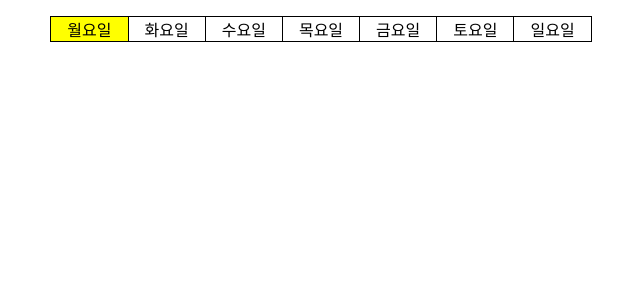
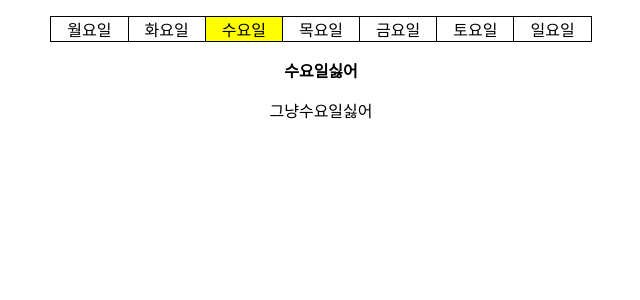
Before and after one commit to SeungEunChun/useStateprac, a React (Create React App) app: page / in a window 1280 px wide. Shown: the top 300 px of the page, without its empty margins (319-959 px from the left). Built offline with nearby package versions, Linux system fonts and the light colour scheme.

Commit message:
setTimeout로 클릭한지 3초가 지나면 다시 useEffect가 실행되게 함

```diff
--- a/src/App.js
+++ b/src/App.js
@@ -3,8 +3,39 @@ import { useState, useEffect } from 'react';
 import './App.css';
 
 function App() {
-  const [week, weekchange] = useState(0);
+  const [week, weekchange] = useState(0);//컨텐츠를 옮겨다니는 useState
   const weeklist = ["월", "화", "수", "목", "금", "토", "일"]
+  const weekcontent = [
+    {
+      subject: "월요일싫어",
+      content: "그냥월요일싫어"
+    },
+    {
+      subject: "화요일싫어",
+      content: "그냥화요일싫어"
+    },
+    {
+      subject: "수요일싫어",
+      content: "그냥수요일싫어"
+    },
+    {
+      subject: "목요일싫어",
+      content: "그냥목요일싫어"
+    },
+    {
+      subject: "금요일좋아",
+      content: "내일주말이야"
+    },
+    {
+      subject: "토요일좋아",
+      content: "근데왜이리빨리가?"
+    },
+    {
+      subject: "일요일좋아",
+      content: "왜벌써내일월요일?"
+    },
+  ]
+  const [isPaused, setPaused] = useState(false);//useEffect를 제어할 useState
   // const weekUpdate = (num) => {
 
 
@@ -13,18 +44,37 @@ function App() {
 
 
   // }
+
+
   const weekUpdate = () => {
-    let count = (week + 1) % weeklist.length;
-    weekchange(count);
+    if (!isPaused) {
+      let count = (week + 1) % weeklist.length;
+      weekchange(count);
+    }
     //버튼을 클릭할때마다 상위 콜백함수가 실행되는데 내부에서 태어나는 count는 이전의 week이 가진 과거연산합계에 + 1 한 값으로 태어나므로 밑에 weeklist[week]의 week 값이 절대 이전과 같을수 없다.
   }
 
+  const handleItemClick = (index) => {
+    weekchange(index);
+    setPaused(true);
+
+    setTimeout(() => {
+      setPaused(false);
+    }, 3000);
+  }
+
+
+
+
   useEffect(() => {
-    const intervalId = setInterval(() => {
-      weekUpdate((week + 1) & weeklist.length);
-    }, 1000);
+    const intervalId = setInterval(weekUpdate, 2000);
+
     return () => clearInterval(intervalId);
-  }, [week]);
+  }, [week, isPaused]);
+
+
+
+
 
 
 
@@ -36,11 +86,15 @@ function App() {
       <ul className='d-flex tablist'>
         {
           weeklist.map((v, i) => {
-            return <li className={week === i ? "act" : null}>{v}요일</li>
+            return <li key={i} onClick={() => handleItemClick(i)} className={week === i ? "act" : null}>{v}요일</li>
 
           })
         }
       </ul>
+      <div>
+        <strong>{weekcontent[week].subject}</strong>
+        <p>{weekcontent[week].content}</p>
+      </div>
     </div>
   );
 }
```
